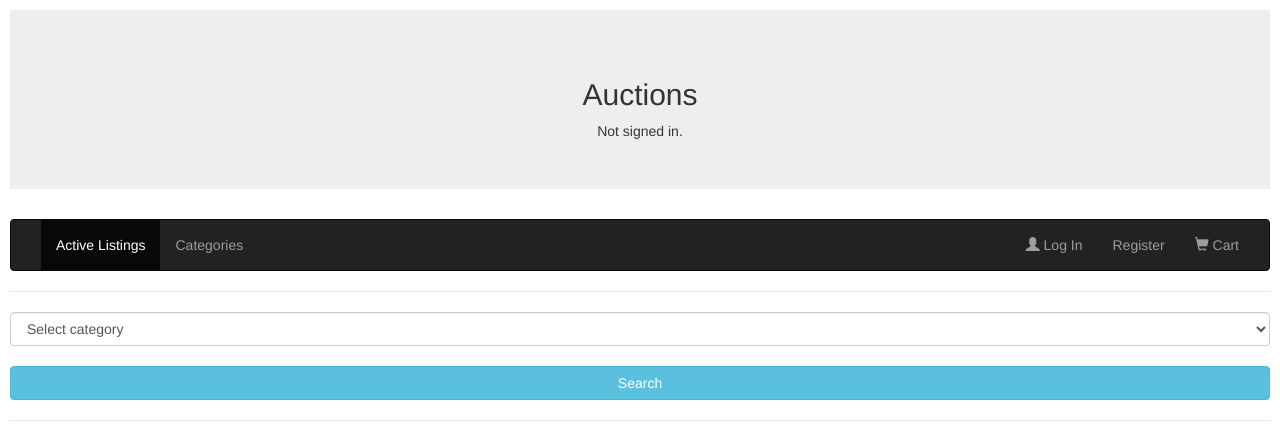
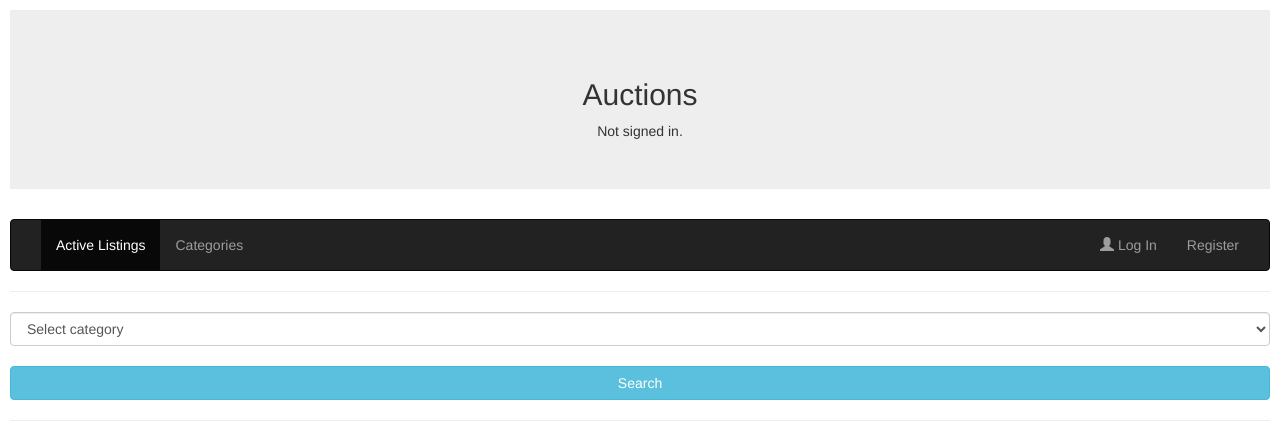
Before and after one commit to SergiuCl/commerce, a Django app: page /categories in a window 1280 px wide. Shown: the top 427 px of the page. Run offline with Django 3.2, Linux system fonts and the light colour scheme; data comes from the database, SQL or seed files in the repository; some libraries are stand-ins or nearby versions.

Commit message:
final commit

```diff
--- a/auctions/templates/auctions/layout.html
+++ b/auctions/templates/auctions/layout.html
@@ -53,7 +53,6 @@
                 {% else %}
                 <li><a href="{% url 'login' %}"><span class="glyphicon glyphicon-user"></span> Log In</a></li>
                 <li><a href="{% url 'register' %}">Register</a></li>
-                <li><a href="#"><span class="glyphicon glyphicon-shopping-cart"></span> Cart</a></li>
                 {% endif %}
             </ul>
         </div>
```
